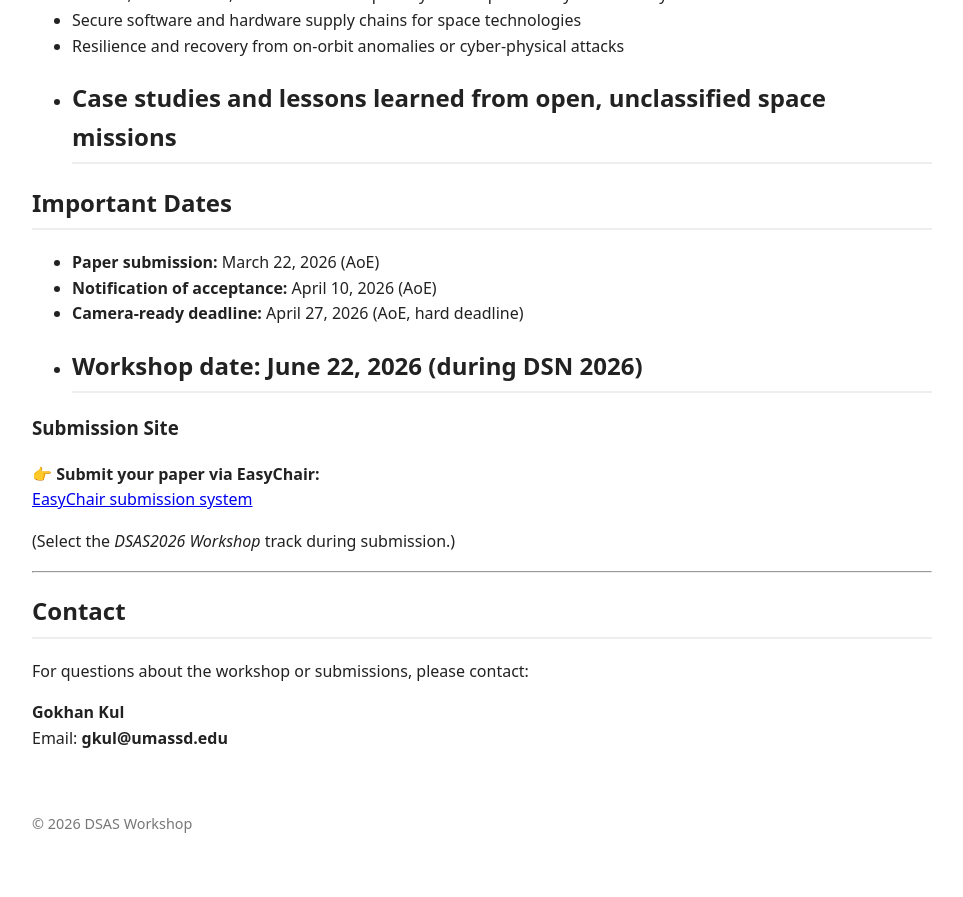
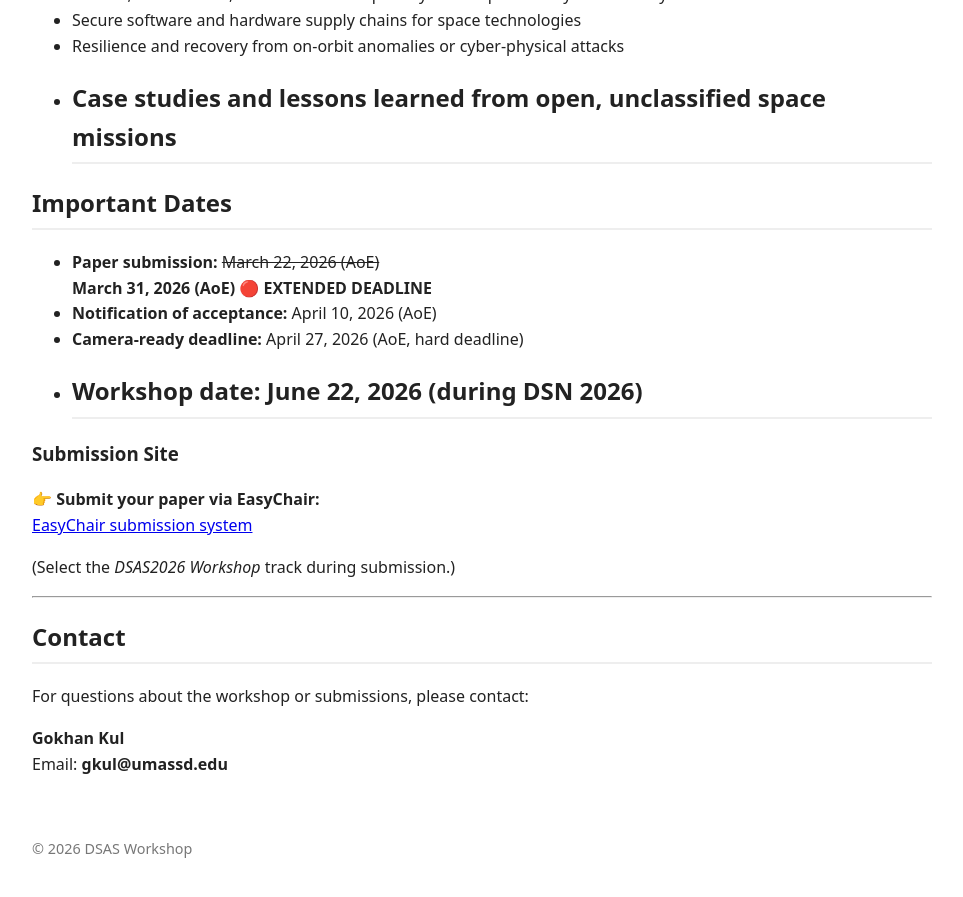
Before and after one commit to dsas2026/dsas2026.github.io, a Jekyll site: the page built from index.md, in a window 1280 px wide and 900 px high, scrolled down 1295 px. Shown: the top 897 px of the window, without its empty margins (158-1121 px from the left). Built offline with Jekyll 4.4.1, drawn with Linux system fonts in a browser that asks for light colours; our own code applies the rules of GitHub Pages for plain Markdown files; before the commit the page ends 2170 px from its top, so only the background shows below that.

Commit message:
deadline extended

```diff
--- a/index.md
+++ b/index.md
@@ -49,7 +49,8 @@ Topics of interest include, but are not limited to:
 ---
 
 ## Important Dates
-- **Paper submission:** March 22, 2026 (AoE)
+- **Paper submission:** ~~March 22, 2026 (AoE)~~
+  **March 31, 2026 (AoE)** 🔴 **EXTENDED DEADLINE**
 - **Notification of acceptance:** April 10, 2026 (AoE)
 - **Camera-ready deadline:** April 27, 2026 (AoE, hard deadline)
 - **Workshop date:** June 22, 2026 (during DSN 2026)
```
Also changed, not shown: _pages/cfp.md (+2 -1 lines).
